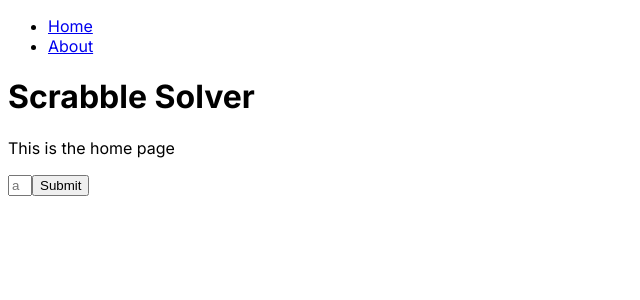
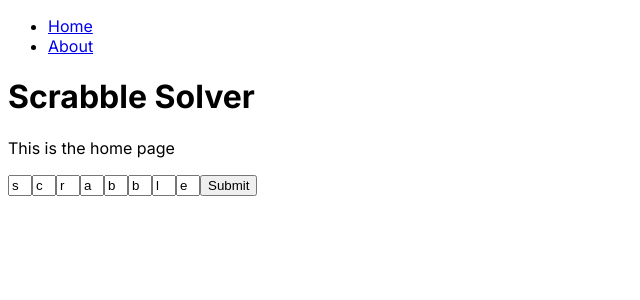
Before and after one commit to amiaoh/scrabble-app, a Next.js app: page / in a window 1280 px wide. Shown: the top 300 px of the page, without its empty margins (0-640 px from the left). Built offline with nearby package versions, Linux system fonts and the light colour scheme.

Commit message:
app can receive user input

```diff
--- a/app/page.jsx
+++ b/app/page.jsx
@@ -1,17 +1,27 @@
 "use client";
-import { LetterInput } from "@/components/LetterInput";
+import { AllLetterInputs } from "@/components/AllLetterInputs";
 import { useState } from "react";
 export default function Home() {
-  const [letter, setLetter] = useState("");
+  const [letters, setLetters] = useState([
+    "s",
+    "c",
+    "r",
+    "a",
+    "b",
+    "b",
+    "l",
+    "e",
+  ]);
   return (
     <div>
       <h1>Scrabble Solver</h1>
       <p>This is the home page</p>
-      <LetterInput
-        value={letter}
-        onChange={(newLetter) => setLetter(newLetter)}
+      <AllLetterInputs
+        value={letters}
+        onChange={(newLetters) => setLetters(newLetters)}
       />
-      <button onClick={() => console.log(letter)}>Submit</button>
+
+      <button onClick={() => console.log(letters)}>Submit</button>
     </div>
   );
 }
--- /dev/null
+++ b/components/AllLetterInputs.jsx
@@ -0,0 +1,16 @@
+import { LetterInput } from "./LetterInput";
+
+export function AllLetterInputs({ value, onChange }) {
+  const letterInputSeed = Array(8)
+    .fill(0)
+    .map((_, i) => (
+      <LetterInput
+        key={i}
+        value={value[i]}
+        onChange={(newLetter) => {
+          onChange([...value.slice(0, i), newLetter, ...value.slice(i + 1)]);
+        }}
+      />
+    ));
+  return letterInputSeed;
+}
--- a/components/LetterInput.jsx
+++ b/components/LetterInput.jsx
@@ -1,14 +1,12 @@
 "use client";
-import { useState } from "react";
 
 export function LetterInput({ value, onChange }) {
   return (
     <input
       style={{ width: "1rem" }}
-      placeholder="a"
       value={value}
       onChange={(e) => {
-        if (e.target.value.length <= 1 && /[a-z]$/.test(e.target.value)) {
+        if (e.target.value.length < 2 && /[a-z/\s]$/.test(e.target.value)) {
           onChange(e.target.value);
         }
         return;
```
